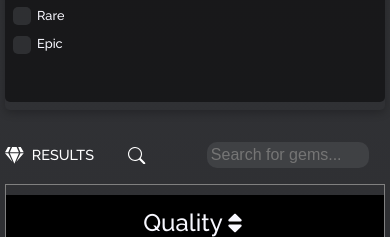
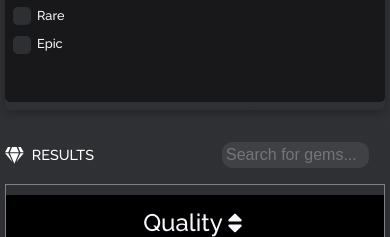
Before and after one commit to MarcusMohns/Codex-Online, a React (Create React App) app: page /gemfinder in a window 390 px wide. Shown: the part 1067-1304 px from the top of the page. Built offline with nearby package versions, Linux system fonts and the light colour scheme.

Commit message:
fixed screen sliding around on mobile

```diff
--- a/src/components/styles/RaidAssembler.styled.js
+++ b/src/components/styles/RaidAssembler.styled.js
@@ -470,7 +470,6 @@ export const StyledPlayer = styled.div`
     border-radius: 3px;
     background-color: transparent;
     width: 95%;
-    box-sizing: border-box;
     caret-color: black;
     color: #fff;
     text-align: center;
@@ -478,6 +477,7 @@ export const StyledPlayer = styled.div`
       #000 0rem 0rem 0.1rem, #000 0rem 0rem 0.1rem;
     font-weight: 800;
     letter-spacing: 1px;
+    margin-bottom: 5px;
   }
 
   .placeholder {
--- a/src/pages/gemfinder.js
+++ b/src/pages/gemfinder.js
@@ -212,7 +212,7 @@ const Gemfinder = () => {
           </div>
 
           <div className="header-text-icon-container">
-            <SearchIcon />
+            <SearchIcon id="search-icon" />
             <input
               type="text"
               id="search-gem-input"
```
